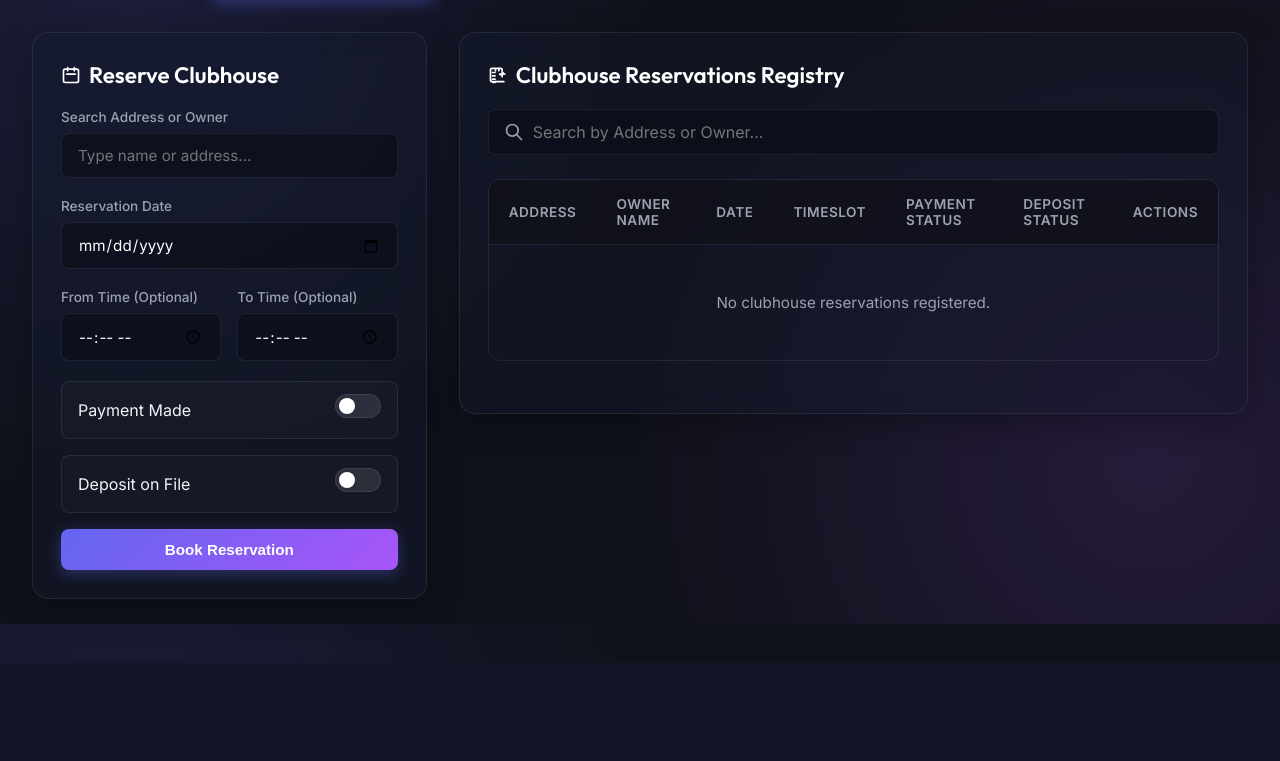
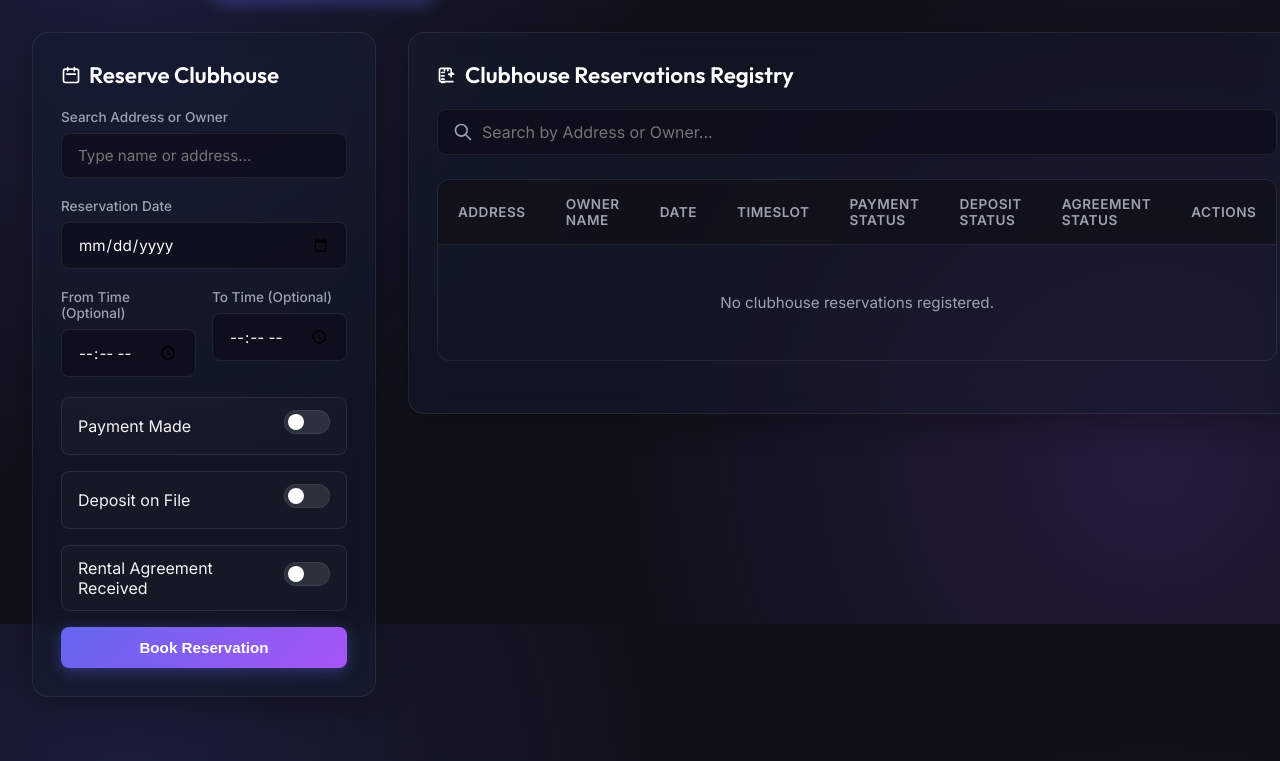
Before and after one commit to ebpowell/BeSeenDoorController, a Flask app: page /reservations in a window 1280 px wide. Shown: the part 176-937 px from the top of the page. Before the commit the page ends 839 px from the top, so only its background shows below. Run offline with Flask 3, Linux system fonts and the light colour scheme; the visitor is signed in with stand-in values (Sample User, id 1); some libraries are stand-ins or nearby versions.

Commit message:
Add Signed Rental Agreement received checkbox to clubhouse reservations stack

```diff
--- a/SQL/init_db.sql
+++ b/SQL/init_db.sql
@@ -103,6 +103,7 @@
     to_time TIME,
     payment_made BOOLEAN NOT NULL DEFAULT FALSE,
     deposit_on_file BOOLEAN NOT NULL DEFAULT FALSE,
+    agreement_received BOOLEAN NOT NULL DEFAULT FALSE,
     created_at TIMESTAMP WITH TIME ZONE DEFAULT CURRENT_TIMESTAMP
 );
 
--- a/SQL/wntworth_db_schema.sql
+++ b/SQL/wntworth_db_schema.sql
@@ -849,6 +849,7 @@
     to_time time without time zone,
     payment_made boolean DEFAULT false NOT NULL,
     deposit_on_file boolean DEFAULT false NOT NULL,
+    agreement_received boolean DEFAULT false NOT NULL,
     created_at timestamp with time zone DEFAULT CURRENT_TIMESTAMP
 );
 
--- a/door_controller/key_management_application/db_manager.py
+++ b/door_controller/key_management_application/db_manager.py
@@ -563,7 +563,7 @@
         query = """
             SELECT
                 r.reservation_id, r.property_id, r.reservation_date,
-                r.from_time, r.to_time, r.payment_made, r.deposit_on_file, r.created_at,
+                r.from_time, r.to_time, r.payment_made, r.deposit_on_file, r.agreement_received, r.created_at,
                 p.address,
                 CONCAT(o.first_name, ' ', o.last_name) AS owner_name
             FROM key_fobs.clubhouse_reservations r
@@ -577,15 +577,15 @@
                 return cur.fetchall()
 
     def add_reservation(self, property_id, reservation_date, from_time=None, to_time=None,
-                        payment_made=False, deposit_on_file=False, username='system'):
+                        payment_made=False, deposit_on_file=False, agreement_received=False, username='system'):
         """
         Add a new clubhouse reservation and logs to the user audit logs.
         """
         log_info(f"Database: Adding reservation for property_id={property_id} on {reservation_date}")
         query = """
             INSERT INTO key_fobs.clubhouse_reservations
-                (property_id, reservation_date, from_time, to_time, payment_made, deposit_on_file)
-            VALUES (%s, %s, %s, %s, %s, %s)
+                (property_id, reservation_date, from_time, to_time, payment_made, deposit_on_file, agreement_received)
+            VALUES (%s, %s, %s, %s, %s, %s, %s)
             RETURNING reservation_id;
         """
         # Convert empty strings to None for optional time fields
@@ -598,11 +598,11 @@
                 prop_row = cur.fetchone()
                 address = prop_row[0] if prop_row else f"ID {property_id}"
 
-                cur.execute(query, (property_id, reservation_date, from_time_val, to_time_val, payment_made, deposit_on_file))
+                cur.execute(query, (property_id, reservation_date, from_time_val, to_time_val, payment_made, deposit_on_file, agreement_received))
                 reservation_id = cur.fetchone()[0]
 
                 time_str = f" from {from_time_val} to {to_time_val}" if from_time_val else ""
-                details = f"Reserved clubhouse for '{address}' on {reservation_date}{time_str} (Payment: {payment_made}, Deposit: {deposit_on_file})"
+                details = f"Reserved clubhouse for '{address}' on {reservation_date}{time_str} (Payment: {payment_made}, Deposit: {deposit_on_file}, Agreement: {agreement_received})"
                 self.log_audit_action(cur, username, "Add Clubhouse Reservation", details)
             conn.commit()
         return reservation_id
@@ -637,9 +637,9 @@
 
     def update_reservation_status(self, reservation_id, field, value, username='system'):
         """
-        Update a status boolean field (payment_made or deposit_on_file) for a clubhouse reservation.
+        Update a status boolean field (payment_made, deposit_on_file, or agreement_received) for a clubhouse reservation.
         """
-        if field not in ['payment_made', 'deposit_on_file']:
+        if field not in ['payment_made', 'deposit_on_file', 'agreement_received']:
             raise ValueError(f"Invalid field: {field}")
 
         log_info(f"Database: Updating reservation_id={reservation_id} field {field} to {value} by user={username}")
--- a/door_controller/key_management_application/web_app/app.py
+++ b/door_controller/key_management_application/web_app/app.py
@@ -283,6 +283,7 @@
         to_time = request.form.get('to_time', '').strip()
         payment_made = request.form.get('payment_made') == 'on'
         deposit_on_file = request.form.get('deposit_on_file') == 'on'
+        agreement_received = request.form.get('agreement_received') == 'on'
 
         if not property_id_str or not reservation_date:
             flash("Property and Reservation Date are required.", "warning")
@@ -298,6 +299,7 @@
                 to_time=to_time if to_time else None,
                 payment_made=payment_made,
                 deposit_on_file=deposit_on_file,
+                agreement_received=agreement_received,
                 username=username
             )
             flash("Clubhouse reservation added successfully.", "success")
@@ -363,6 +365,21 @@
 
     return redirect(url_for('reservations'))
 
+@app.route('/reservations/toggle_agreement/<int:reservation_id>', methods=['POST'])
+@login_required
+def toggle_agreement(reservation_id):
+    try:
+        current_value = request.form.get('current_value') == 'true'
+        new_value = not current_value
+        username = session.get('username', 'system')
+        get_db_mgr().update_reservation_status(reservation_id, 'agreement_received', new_value, username=username)
+        flash("Rental agreement status updated.", "success")
+    except Exception as e:
+        log_info(f"Web UI Error: Failed to toggle agreement for reservation {reservation_id}. {e}")
+        flash(f"Database error: {e}", "danger")
+
+    return redirect(url_for('reservations'))
+
 @app.route('/api/properties/search')
 @login_required
 def api_search_properties():
--- a/door_controller/key_management_application/web_app/templates/reservations.html
+++ b/door_controller/key_management_application/web_app/templates/reservations.html
@@ -193,6 +193,14 @@
                     </label>
                 </div>
 
+                <div class="toggle-group">
+                    <span>Rental Agreement Received</span>
+                    <label class="switch">
+                        <input type="checkbox" name="agreement_received">
+                        <span class="slider"></span>
+                    </label>
+                </div>
+
                 <button type="submit" class="btn btn-primary">Book Reservation</button>
             </form>
         </div>
@@ -225,6 +233,7 @@
                             <th>Timeslot</th>
                             <th>Payment Status</th>
                             <th>Deposit Status</th>
+                            <th>Agreement Status</th>
                             <th style="text-align: right;">Actions</th>
                         </tr>
                     </thead>
@@ -269,6 +278,18 @@
                                             </button>
                                         </form>
                                     </td>
+                                    <td>
+                                        <form action="/reservations/toggle_agreement/{{ res.reservation_id }}" method="POST" class="toggle-form">
+                                            <input type="hidden" name="current_value" value="{{ 'true' if res.agreement_received else 'false' }}">
+                                            <button type="submit" class="badge-btn">
+                                                {% if res.agreement_received %}
+                                                    <span class="badge-success">Received</span>
+                                                {% else %}
+                                                    <span class="badge-danger">Pending</span>
+                                                {% endif %}
+                                            </button>
+                                        </form>
+                                    </td>
                                     <td style="text-align: right;">
                                         <form action="/reservations/delete/{{ res.reservation_id }}" method="POST" style="display:inline;" onsubmit="return confirm('Are you sure you want to cancel this reservation?');">
                                             <button type="submit" class="btn btn-danger-outline">Cancel</button>
@@ -278,7 +299,7 @@
                             {% endfor %}
                         {% else %}
                             <tr>
-                                <td colspan="7" class="no-data">No clubhouse reservations registered.</td>
+                                <td colspan="8" class="no-data">No clubhouse reservations registered.</td>
                             </tr>
                         {% endif %}
                     </tbody>
```
Also changed, not shown: tests/test_reservations.py (+16 -1 lines).
